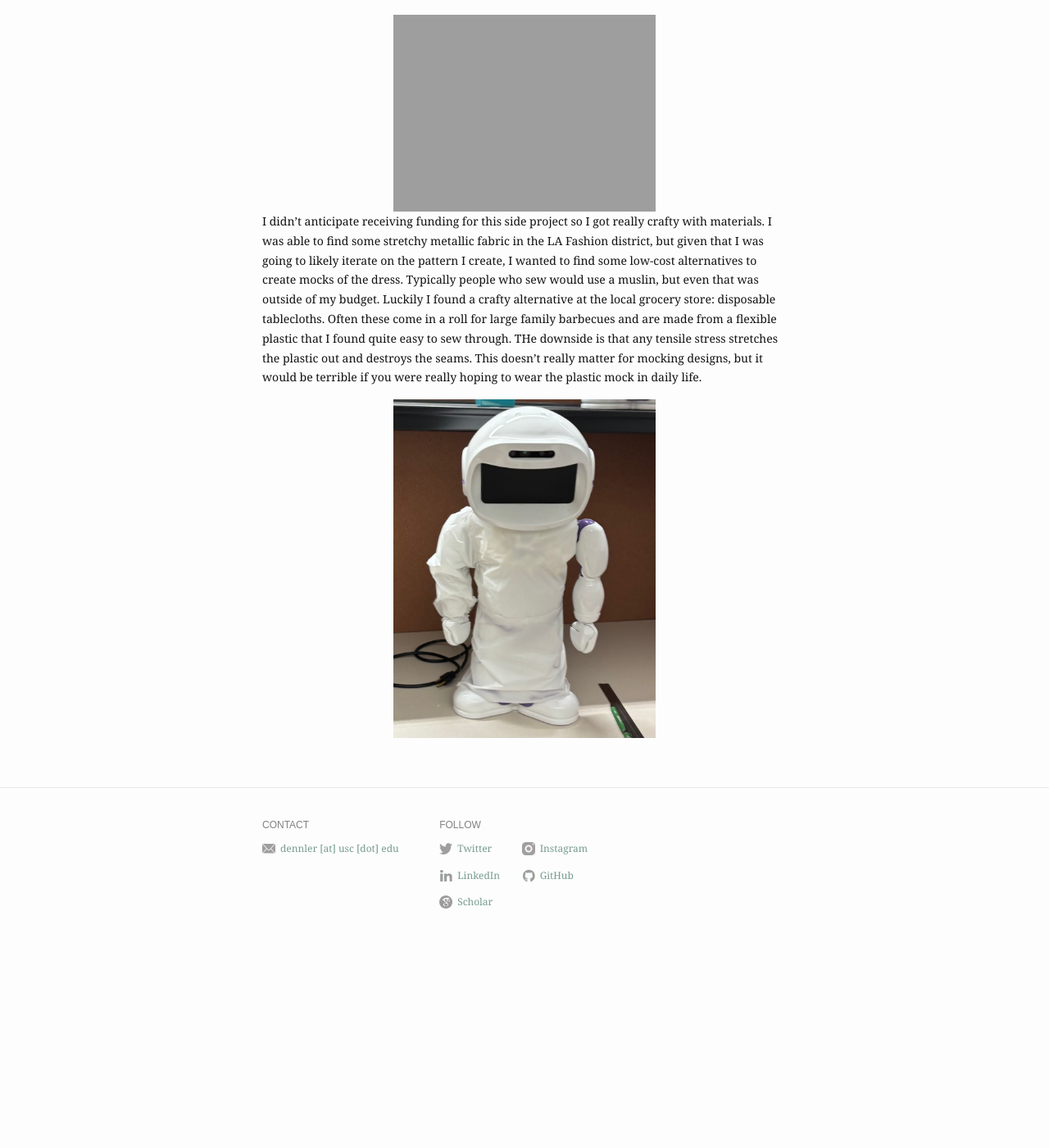
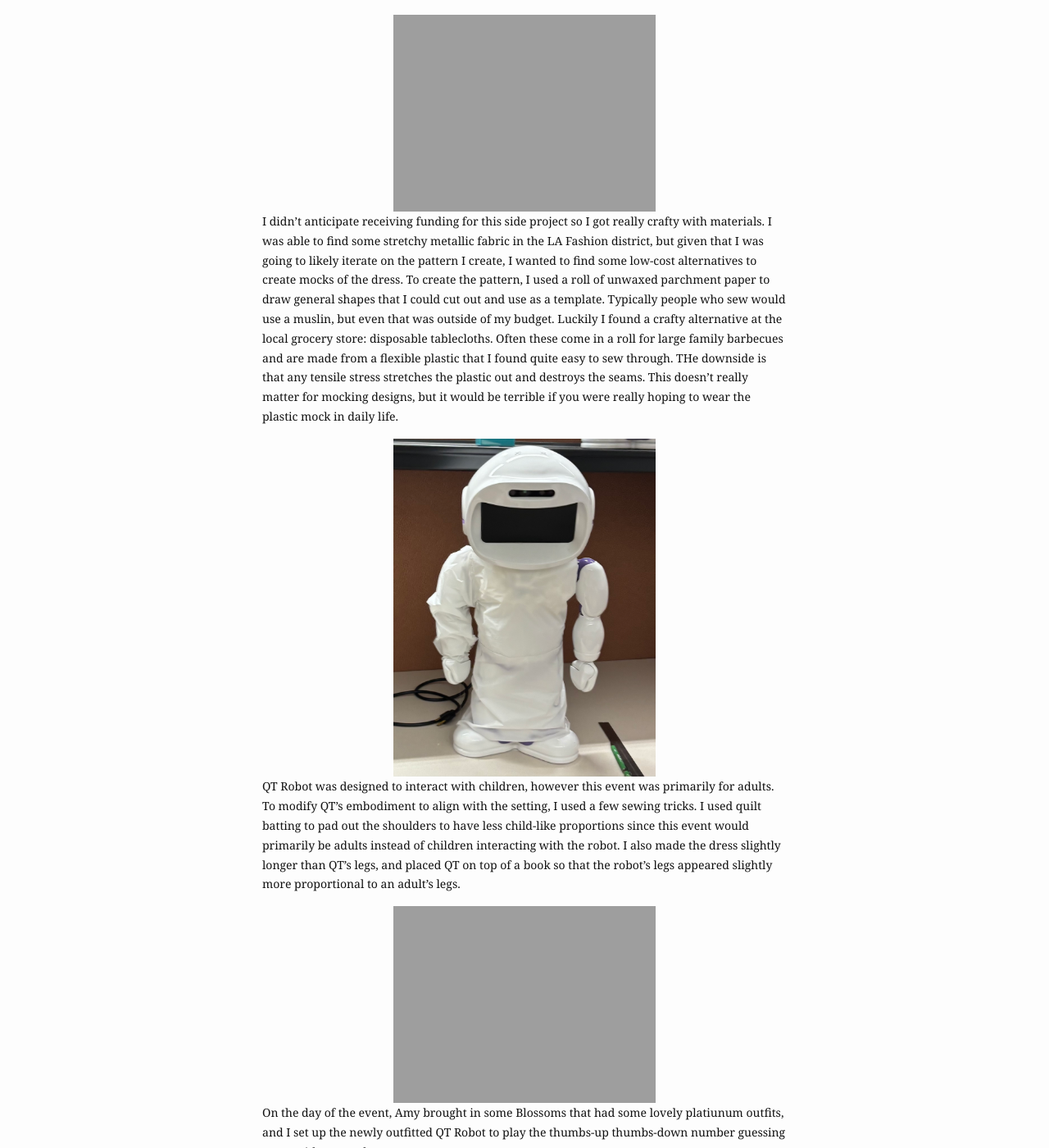
Before and after one commit to ndennler/ndennler.github.io, a Jekyll site: the page built from _posts/2024-09-17-Opening-Ginsburg.md, in a window 1280 px wide and 1400 px high, scrolled down 857 px. Shown: the whole window at 82% size. Built offline with Jekyll 4.4.1, drawn with Linux system fonts in a browser that asks for light colours; before the commit the page ends 2020 px from its top, so only the background shows below that; some of the changed text lies outside the part shown.

Commit message:
style updates

```diff
--- a/_posts/2024-09-17-Opening-Ginsburg.md
+++ b/_posts/2024-09-17-Opening-Ginsburg.md
@@ -20,8 +20,21 @@
 <img src="{{ "/assets/img/content/gcs/reference-image.jpg" | absolute_url }}" style="width:50%">
 </div>
 
-I didn't anticipate receiving funding for this side project so I got really crafty with materials. I was able to find some stretchy metallic fabric in the LA Fashion district, but given that I was going to likely iterate on the pattern I create, I wanted to find some low-cost alternatives to create mocks of the dress. Typically people who sew would use a muslin, but even that was outside of my budget. Luckily I found a crafty alternative at the local grocery store: disposable tablecloths. Often these come in a roll for large family barbecues and are made from a flexible plastic that I found quite easy to sew through. THe downside is that any tensile stress stretches the plastic out and destroys the seams. This doesn't really matter for mocking designs, but it would be terrible if you were really hoping to wear the plastic mock in daily life.
+I didn't anticipate receiving funding for this side project so I got really crafty with materials. I was able to find some stretchy metallic fabric in the LA Fashion district, but given that I was going to likely iterate on the pattern I create, I wanted to find some low-cost alternatives to create mocks of the dress. To create the pattern, I used a roll of unwaxed parchment paper to draw general shapes that I could cut out and use as a template. Typically people who sew would use a muslin, but even that was outside of my budget. Luckily I found a crafty alternative at the local grocery store: disposable tablecloths. Often these come in a roll for large family barbecues and are made from a flexible plastic that I found quite easy to sew through. THe downside is that any tensile stress stretches the plastic out and destroys the seams. This doesn't really matter for mocking designs, but it would be terrible if you were really hoping to wear the plastic mock in daily life.
 
 <div style="text-align:center">
 <img src="{{ "/assets/img/content/gcs/qt-mock.jpg" | absolute_url }}" style="width:50%">
 </div>
+
+QT Robot was designed to interact with children, however this event was primarily for adults. To modify QT's embodiment to align with the setting, I used a few sewing tricks. I used quilt batting to pad out the shoulders to have less child-like proportions since this event would primarily be adults instead of children interacting with the robot. I also made the dress slightly longer than QT's legs, and placed QT on top of a book so that the robot's legs appeared slightly more proportional to an adult's legs.
+
+<div style="text-align:center">
+<img src="{{ "/assets/img/content/gcs/qt-dress.jpeg" | absolute_url }}" style="width:50%">
+</div>
+
+On the day of the event, Amy brought in some Blossoms that had some lovely platiunum outfits, and I set up the newly outfitted QT Robot to play the thumbs-up thumbs-down number guessing game with passersby.
+
+<div style="text-align:center">
+<img src="{{ "/assets/img/content/gcs/amy-and-blossoms.jpeg" | absolute_url }}" style="width:50%">
+<img src="{{ "/assets/img/content/gcs/qt-deployed.jpeg" | absolute_url }}" style="width:50%">
+</div>
```
